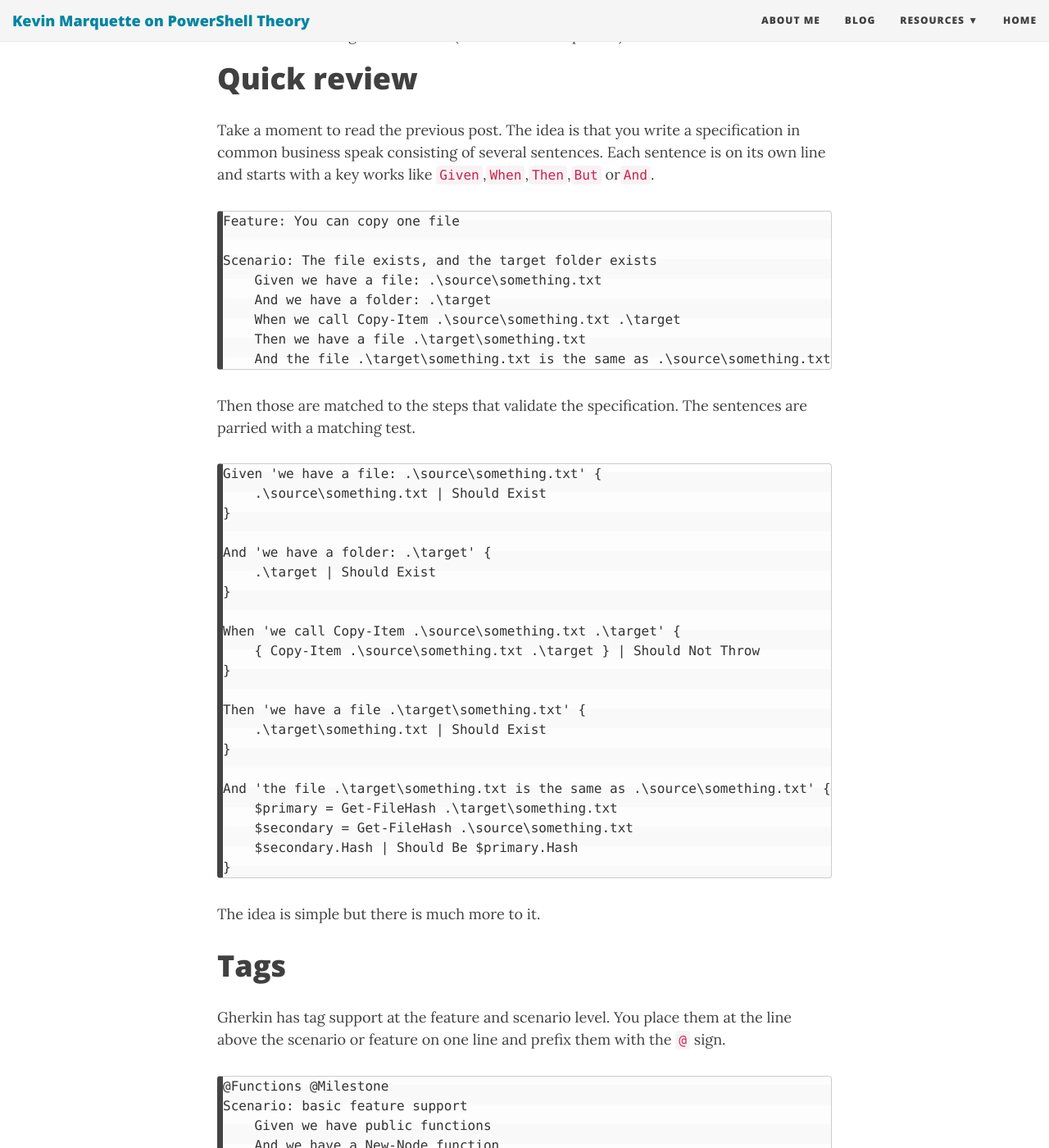
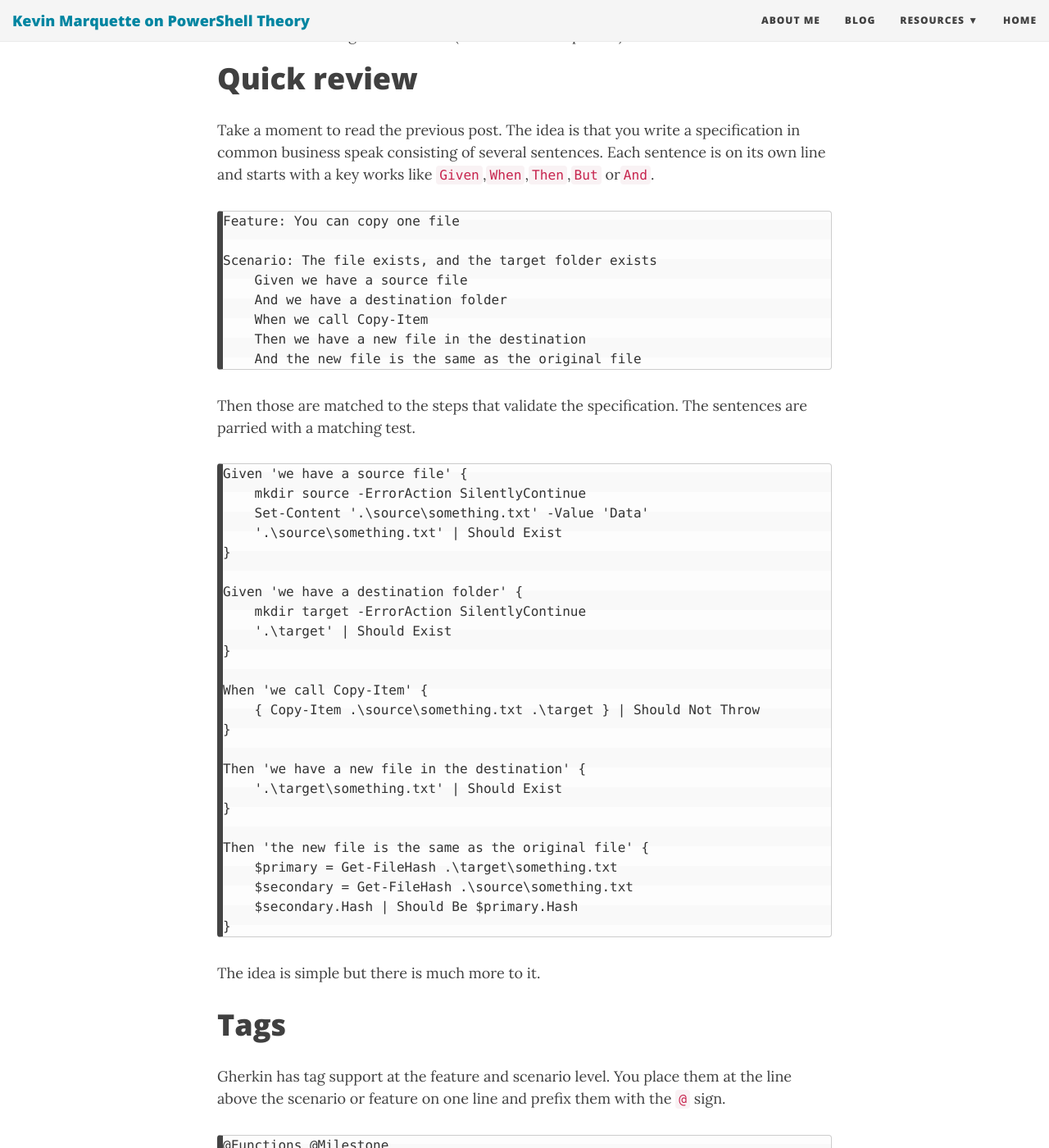
Before and after one commit to KevinMarquette/kevinmarquette.github.io, a Jekyll site: the page built from _posts/2017-04-30-Powershell-Gherkin-advanced-features.md, in a window 1280 px wide and 1400 px high, scrolled down 569 px. Shown: the whole window at 82% size. Built offline with Jekyll 4.4.1, drawn with Linux system fonts in a browser that asks for light colours; nearby versions of some CDN libraries; some of the changed text lies outside the part shown.

Commit message:
Reworked core example

```diff
--- a/_posts/2017-04-30-Powershell-Gherkin-advanced-features.md
+++ b/_posts/2017-04-30-Powershell-Gherkin-advanced-features.md
@@ -20,31 +20,34 @@ Take a moment to read the previous post. The idea is that you write a specificat
     Feature: You can copy one file
 
     Scenario: The file exists, and the target folder exists
-        Given we have a file: .\source\something.txt
-        And we have a folder: .\target
-        When we call Copy-Item .\source\something.txt .\target
-        Then we have a file .\target\something.txt
-        And the file .\target\something.txt is the same as .\source\something.txt
+        Given we have a source file
+        And we have a destination folder
+        When we call Copy-Item
+        Then we have a new file in the destination
+        And the new file is the same as the original file
 
 Then those are matched to the steps that validate the specification. The sentences are parried with a matching test.
 
-    Given 'we have a file: .\source\something.txt' {
-        .\source\something.txt | Should Exist
+    Given 'we have a source file' {
+        mkdir source -ErrorAction SilentlyContinue
+        Set-Content '.\source\something.txt' -Value 'Data'
+        '.\source\something.txt' | Should Exist
     }
 
-    And 'we have a folder: .\target' {
-        .\target | Should Exist
+    Given 'we have a destination folder' {
+        mkdir target -ErrorAction SilentlyContinue
+        '.\target' | Should Exist
     }
 
-    When 'we call Copy-Item .\source\something.txt .\target' {
+    When 'we call Copy-Item' {
         { Copy-Item .\source\something.txt .\target } | Should Not Throw
     }
 
-    Then 'we have a file .\target\something.txt' {
-        .\target\something.txt | Should Exist
+    Then 'we have a new file in the destination' {
+        '.\target\something.txt' | Should Exist
     }
 
-    And 'the file .\target\something.txt is the same as .\source\something.txt' {
+    Then 'the new file is the same as the original file' {
         $primary = Get-FileHash .\target\something.txt
         $secondary = Get-FileHash .\source\something.txt
         $secondary.Hash | Should Be $primary.Hash
@@ -150,7 +153,7 @@ I called my parameter `$table` in that example, but I could have called it anyth
 
 # Regex matches
 
-You can use regex expressions in your tests to match up with specifications.
+I didn't point this out before but the test descriptions are regex expressions. This makes it much easier to reuse a test for different specification descritpions.
 
 Lets say we use this specification in a few different locations.
 
@@ -186,9 +189,13 @@ One powerful feature of Gherkin is that we can use named matches in our strings
 
 Let's revisit a specification from the first example for this one.
 
+    And the new file is the same as the original file
+
+And rewrite it like this to get the files listed in the specification.
+
     And the file .\target\something.txt is the same as .\source\something.txt
 
-We want to parameterize those file paths.
+We also want to parameterize those file paths.
 
     And 'the file (?<target>\S*) is the same as (?<source>\S*)' {
         param($Target,$Source)
@@ -204,14 +211,14 @@ Here is a second example.
 
     Scenario: basic feature support
         Given we have public functions
-        Then we have a New-Node function
+        And we have a New-Node function
         And we have a New-Edge function
         And we have a New-Graph function
         And we have a New-Subgraph function
 
 We already have a test for public functions in general. But now we need a test to cover each individual function.
 
-    Then 'we have a (?<name>\S*) function' {
+    Given 'we have a (?<name>\S*) function' {
         param($name)
         "$psscriptroot\..\MyModule\*\$name.ps1" | Should Exist
     }
```
Also changed, not shown: other parts of _posts/2017-04-30-Powershell-Gherkin-advanced-features.md (+2 -0 lines).
